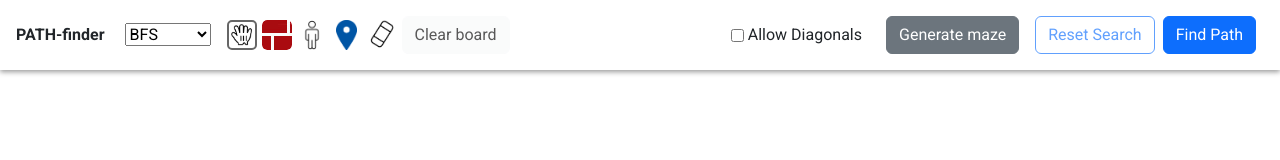
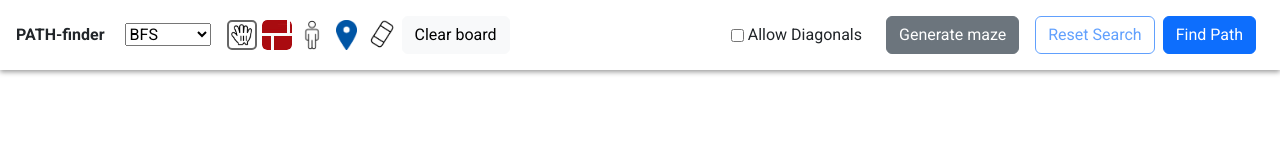
Before and after one commit to ali-hy/pathfinder, a React (Vite) app: page / in a window 1280 px wide. Shown: the top 160 px of the page. Built offline with nearby package versions, Linux system fonts and the light colour scheme.

Commit message:
fix: disabling clear board button

```diff
--- a/src/Components/Pathfinder.tsx
+++ b/src/Components/Pathfinder.tsx
@@ -9,7 +9,8 @@ import ToolButton from "./Banner/ToolButton";
 import {
 	BOARDSTATE,
 	boardToDrawing,
-	boardToPlayingAnimation, boardToSearchComplete
+	boardToPlayingAnimation,
+	boardToSearchComplete
 } from "../Types/BOARDSTATE";
 import {ALGORITHM} from "../algorithms/pathfinding/ALGORITHM";
 import {
@@ -288,7 +289,7 @@ export default function PathFinder() {
 						<button
 							onClick={clearBoard}
 							className={"btn btn-light"}
-							disabled={disableReset}
+							disabled={disableBoardEditing && disableReset}
 						>
 							Clear board
 						</button>
```
